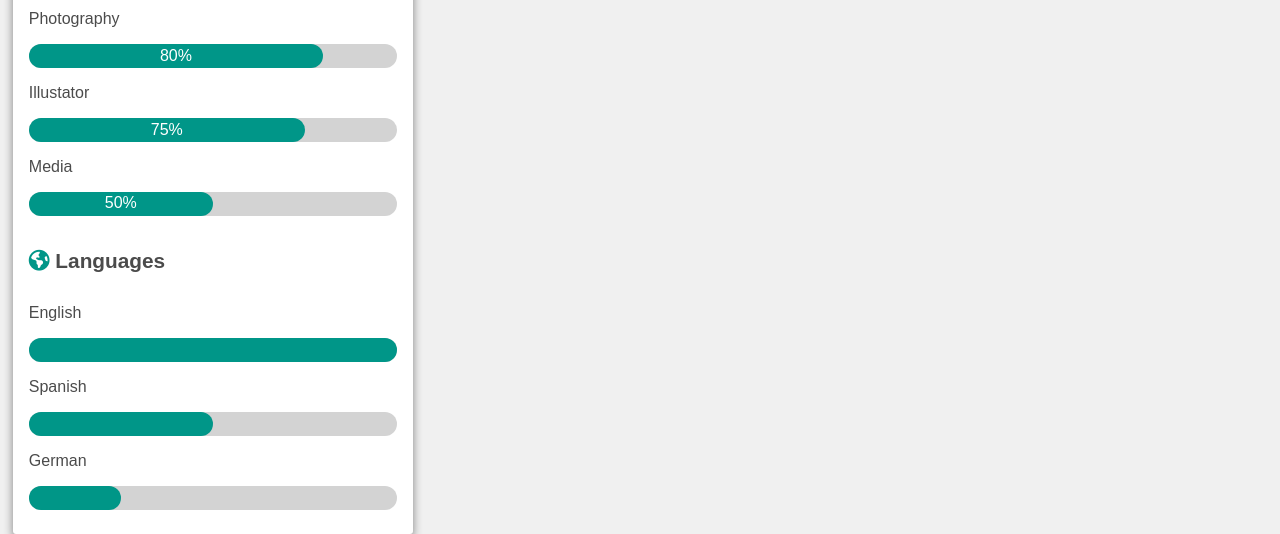
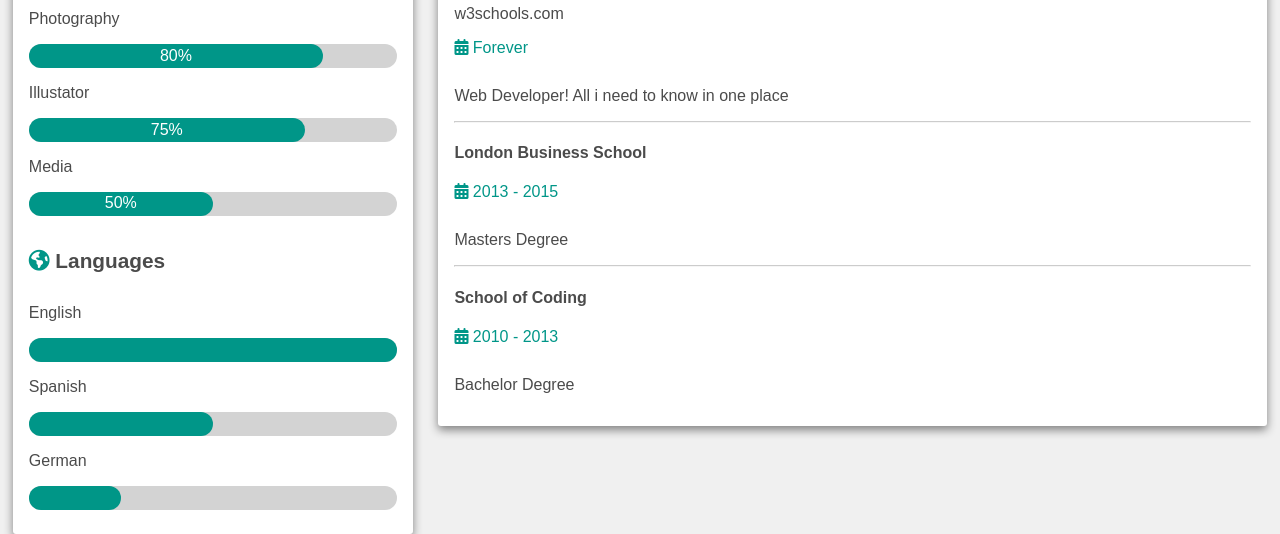
Before and after one commit to clint360/cvtemplate, a plain HTML site: page index.html in a window 1280 px wide. Shown: the part 640-1174 px from the top of the page. Drawn offline with Linux system fonts and the light colour scheme.

Commit message:
made the second and third block

```diff
--- a/index.html
+++ b/index.html
@@ -104,5 +104,38 @@
                 </div>
             </div>
 
+            <div class="third-block">
+                <h1><i class="fa-solid fa-certificate icon"></i> Education</h1>
+                <div class="child-block">
+                    <div>
+                        <p>w3schools.com</p>
+                        <p class="date"><i class="fa-solid fa-calendar-days icon"></i> Forever</p>
+                        <p>Web Developer! All i need to know in one place</p>
+                    </div>
+                </div>
+
+                <hr>
+
+                <div class="child-block">
+                    <h4 class="london">
+                        London Business School
+                    </h4>
+                    <p class="date"><i class="fa-solid fa-calendar-days icon"></i> 2013 - 2015</p>
+                    <p>Masters Degree</p>
+                </div>
+
+                <hr>
+
+                <div class="child-block">
+                    <h4 class="school-of-coding">
+                        School of Coding
+                    </h4>
+                    <p class="date"><i class="fa-solid fa-calendar-days icon"></i> 2010 - 2013</p>
+                    <p>Bachelor Degree</p>
+                </div>
+            </div>
+        </div>
+    </div>
+
 </body>
 </html>
```
